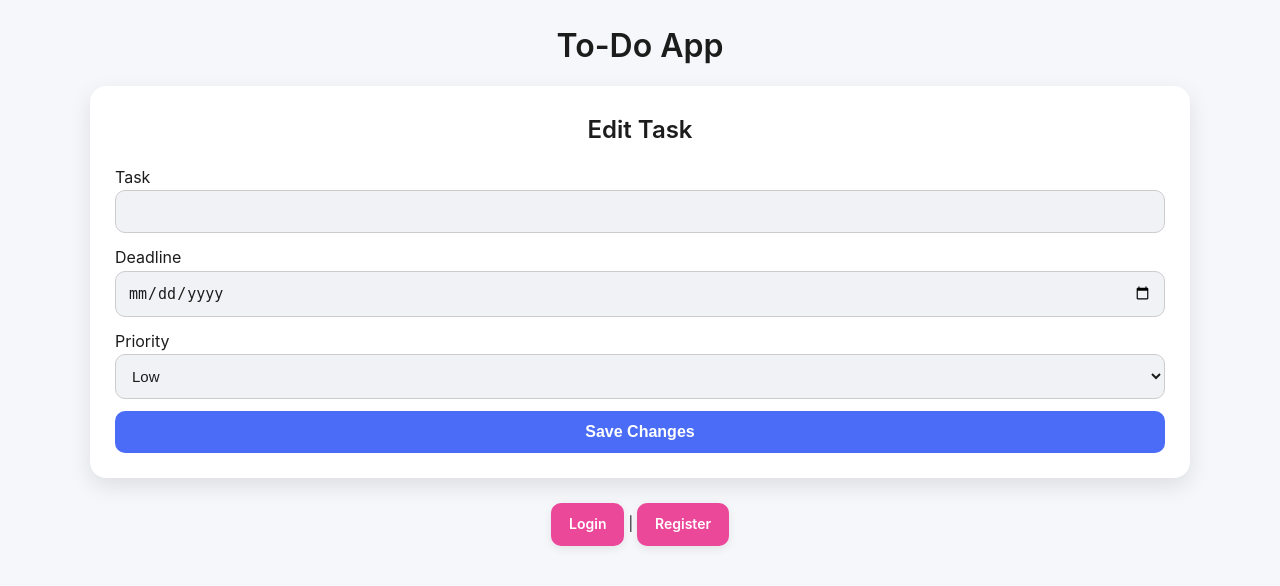
After one commit to bardhideveloper/todo_flask, a Flask app: template templates/edit.html in a window 1280 px wide. The commit adds this page. Shown: the top 586 px of the page. Run offline with Flask 3, Linux system fonts and the light colour scheme; the template is opened without the code that fills it, so the values that code supplies are empty.

Commit message:
Added the edit button with all the other backend changes

```diff
--- a/static/style.css
+++ b/static/style.css
@@ -325,6 +325,17 @@ li:hover {
     color: white;
 }
 
+.btn-icon.warning {
+    border-color: var(--warning);
+    color: var(--warning);
+}
+
+.btn-icon.warning:hover {
+    background: var(--warning);
+    color: white;
+}
+
+
 .btn-link {
     display: inline-block;
     padding: 10px 18px;
--- /dev/null
+++ b/templates/edit.html
@@ -0,0 +1,25 @@
+{% extends "base.html" %}
+{% block content %}
+
+<div class="card tasks-card">
+    <h2>Edit Task</h2>
+
+    <form method="POST">
+        <label>Task</label>
+        <input type="text" name="task" value="{{ task.task }}" required>
+
+        <label>Deadline</label>
+        <input type="date" name="deadline" value="{{ task.deadline }}">
+
+        <label>Priority</label>
+        <select name="priority">
+            <option value="Low" {% if task.priority=="Low" %}selected{% endif %}>Low</option>
+            <option value="Medium" {% if task.priority=="Medium" %}selected{% endif %}>Medium</option>
+            <option value="High" {% if task.priority=="High" %}selected{% endif %}>High</option>
+        </select>
+
+        <button type="submit">Save Changes</button>
+    </form>
+</div>
+
+{% endblock %}
--- a/templates/index.html
+++ b/templates/index.html
@@ -55,6 +55,7 @@
 
                 <div class="action-buttons">
                     <a href="/complete/{{ t.id }}" class="btn-icon success">✔</a>
+                    <a href="/edit/{{ t.id }}" class="btn-icon warning">✎</a>
                     <a href="/delete/{{ t.id }}" class="btn-icon danger">✖</a>
                 </div>
 
```
Also changed, not shown: routes.py (+18 -0 lines).
